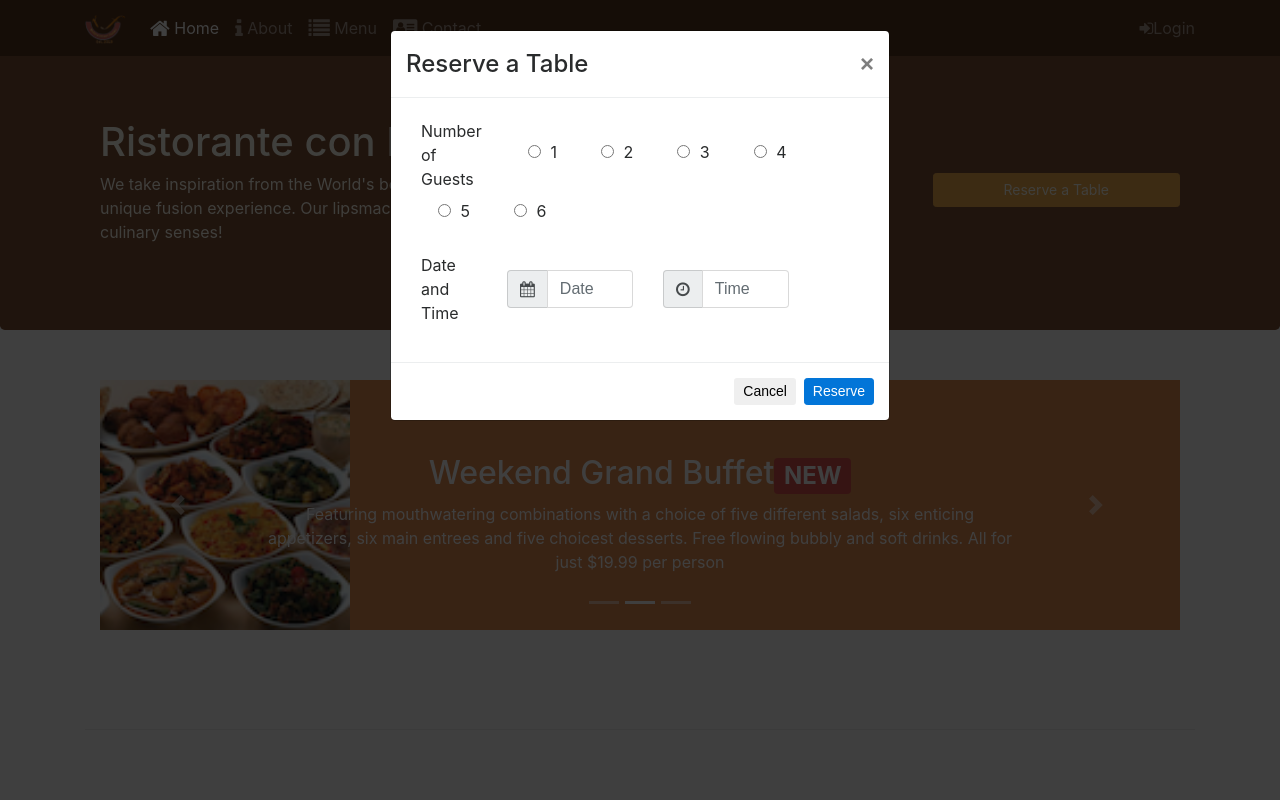
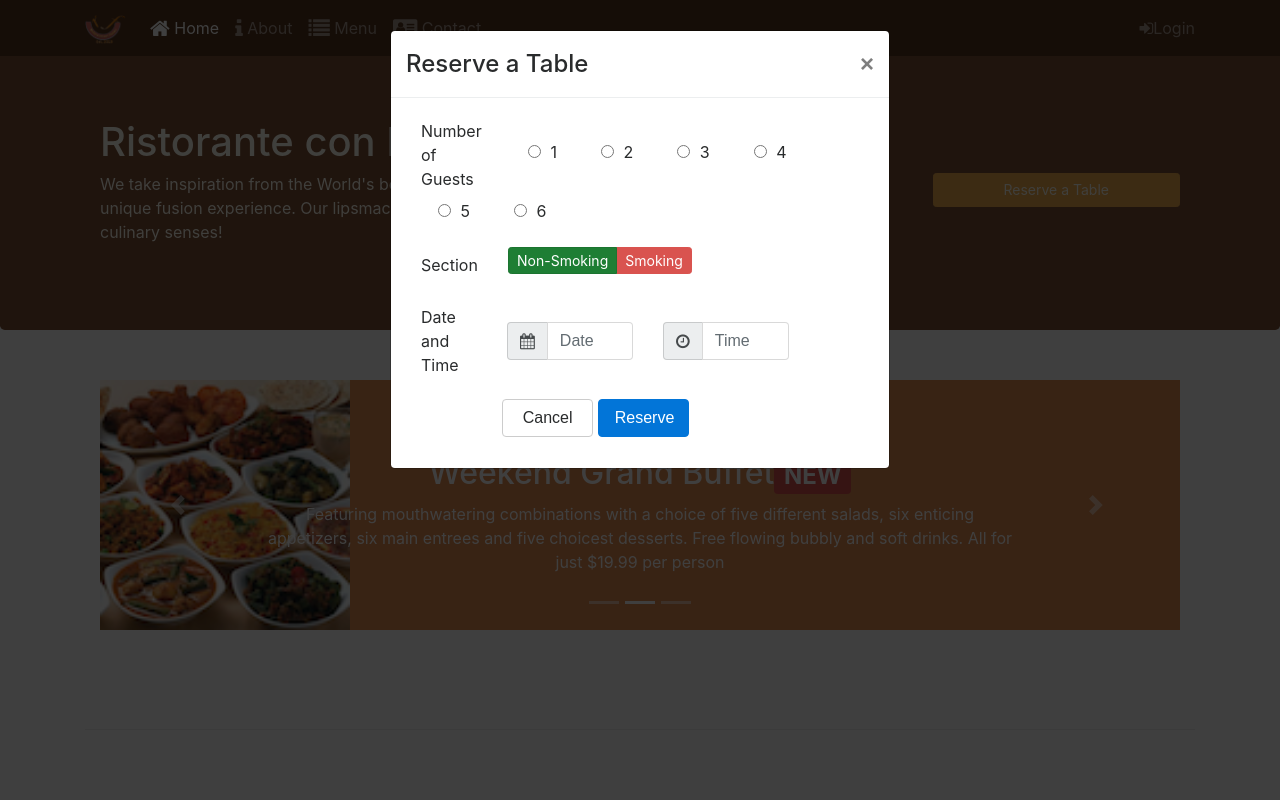
Before and after one commit to LisaCee/Confusion-BS4, a website: page index.html in a window 1280 px wide. Both pictures are taken after a click on the button "Reserve a Table". Shown: the top 800 px of the page. Drawn offline with nearby package versions, Linux system fonts and the light colour scheme; a script that the page names is missing.

Commit message:
Finished reservation modal

```diff
--- a/index.html
+++ b/index.html
@@ -122,6 +122,17 @@
                     </div>
                     </div>
 
+                <div class = "form-group row align-items-center">
+                     <label for = "inlineRadioOptions" class = "col-12 col-md-2 col-form-label">Section</label>
+                     <div class = "btn-group ml-4" data-toggle = "buttons">
+                        <label class = "btn btn-success btn-sm active">
+                            <input type = "radio" name = "section" id = "non" autocomplete = "off" checked>Non-Smoking
+                        </label>
+                        <label class = "btn btn-danger btn-sm">
+                            <input type = "radio" name = "section" id = "smoking" autocomplete = "off">Smoking
+                        </label>
+                     </div>
+                </div>
 
                 <div class = "form-group row align-items-center">
 
@@ -143,14 +154,15 @@
                     </div>
                     </div>
                 </div>
+
+                <div class = "form-group offset-2">
+                    <button type = "button" class = "btn btn-secondary ml-2 col-sm-3" data-dismiss = "modal">Cancel</button>
+                    <button type = "submit" class = "btn btn-primary col-sm-3">Reserve</button>
+                </div>
             </form>
         </div>
         </div>
-                <div class = "modal-footer">
-                    <button type="button" class="btn btn-default btn-sm" data-dismiss="modal">Cancel</button>
-                    <button type="submit" class="btn btn-primary btn-sm">Reserve</button>
-                </div>
-            </div>
+        </div>
         </div>
     </div>
 
```
